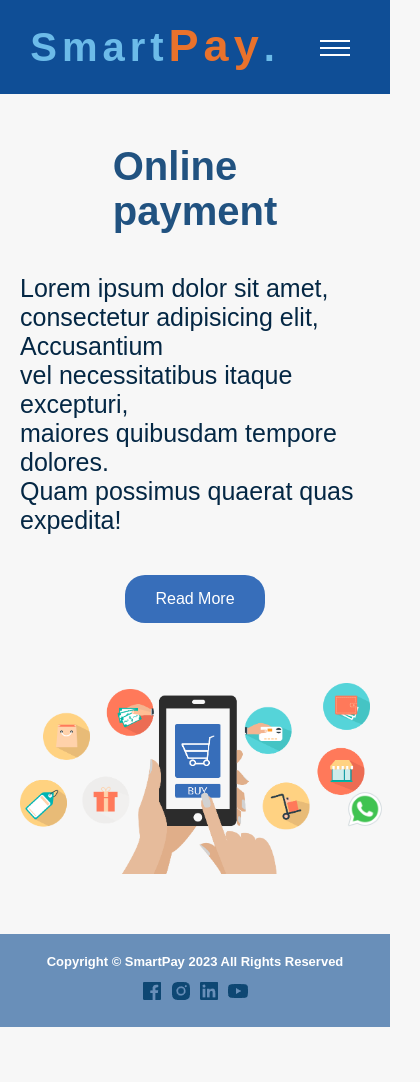
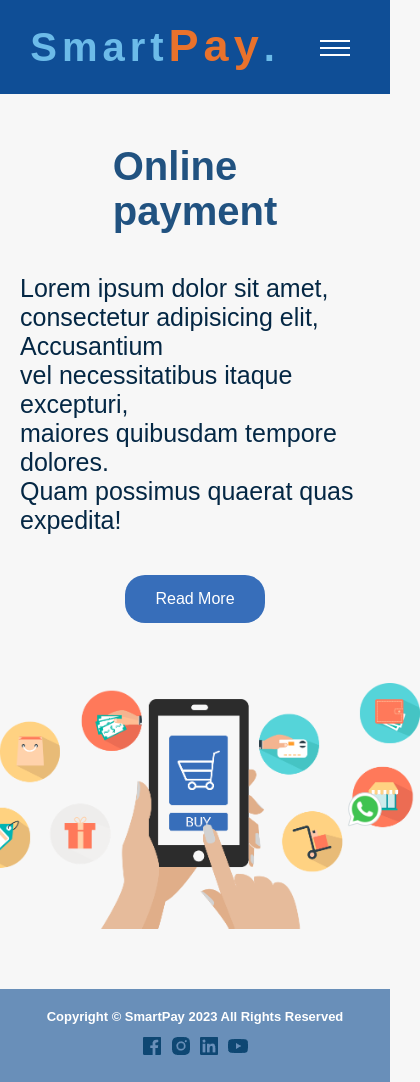
Before and after one commit to xicovisk/smartpay, a plain HTML site: page index.html in a window 390 px wide. Shown: the whole page, 420 px wide, since content can reach past the window. Before the commit the page ends 1027 px from the top, so only its background shows below. Drawn offline with Linux system fonts and the light colour scheme.

Commit message:
Add files via upload

```diff
--- a/style.css
+++ b/style.css
@@ -106,7 +106,7 @@ p {
 }
 
 .box2-img img {
-    width: 100%;
+    width: 600px;
 }
 
 /* ABOUT.HTML */
@@ -476,6 +476,10 @@ footer img {
         align-items: center;
     }
 
+    .box2-img img {
+        width: 450px;
+    }
+
     footer {
         padding: 20px;
         background: rgb(105, 143, 185);
```
